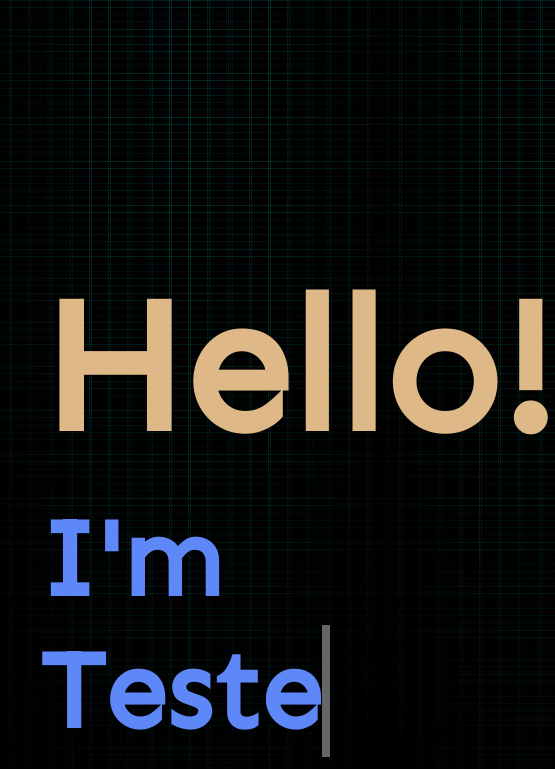
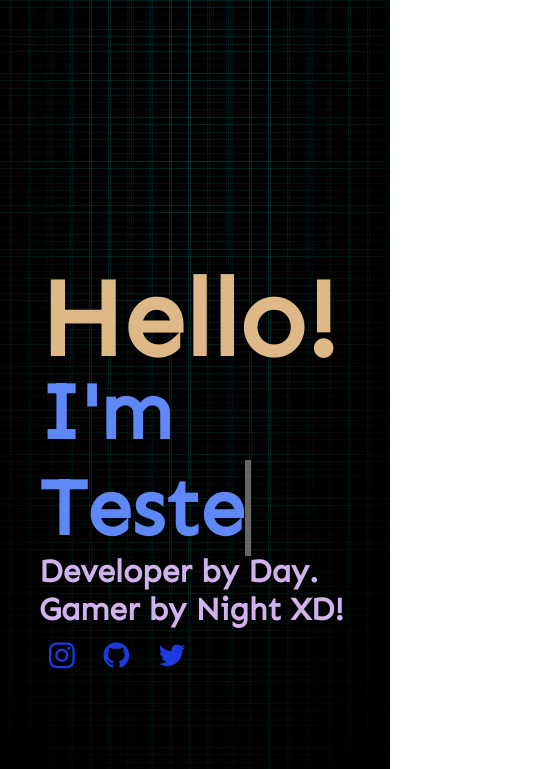
Before and after one commit to im-tester/im-tester.github.io, a plain HTML site: page index.html in a window 390 px wide. Shown: the top 769 px of the page, 555 px wide, since content can reach past the window. Drawn offline with Linux system fonts and the light colour scheme.

Commit message:
Font Size
Reduction (Mobile)

```diff
--- a/css/style.css
+++ b/css/style.css
@@ -99,19 +99,19 @@
     }
 
     h1{
-        font-size: 190px;
+        font-size: 110px;
         color:burlywood;
     }
 
     h2{
-        font-size: 110px;
-        margin-top: -115px;
+        font-size: 80px;
+        margin-top: -95px;
         color: rgb(94, 135, 247);
     }
 
     h3{
         margin-top: -70px;
-        font-size: 62px;
+        font-size: 32px;
         color: rgb(208, 178, 236);
     }
 
@@ -122,7 +122,7 @@
     }
 
     #social{
-        font-size: 60px;
+        font-size: 30px;
         margin-top: -30px;
     }
 }
```
